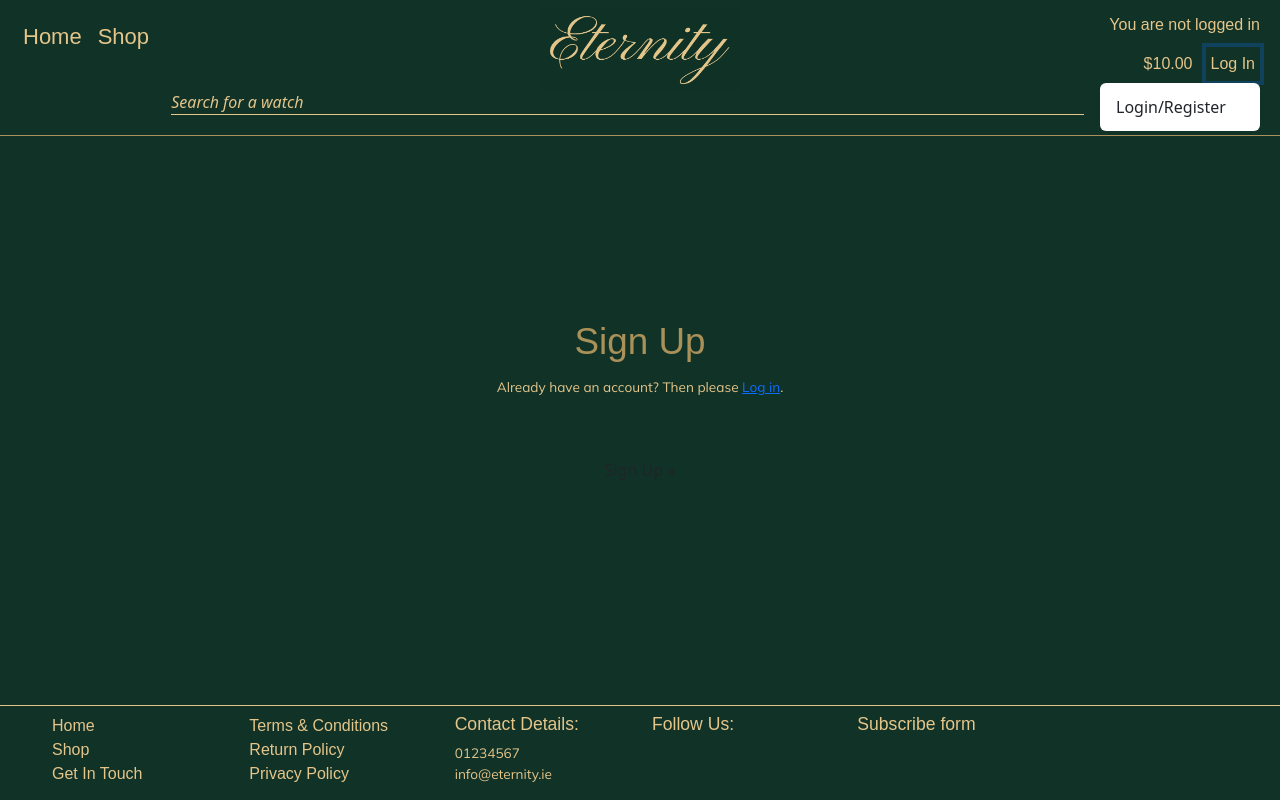
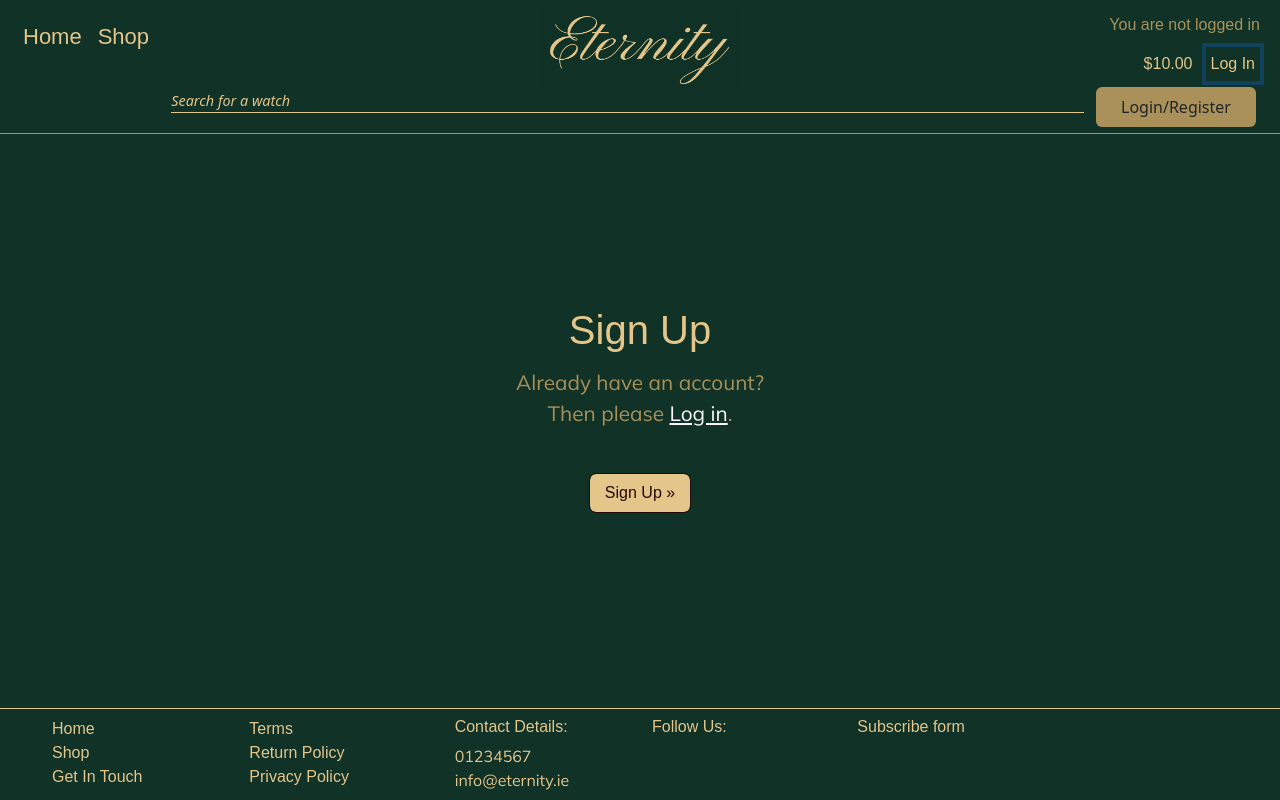
Before and after one commit to KatePaulauskas/watch-store, a Django app: template templates/account/signup.html in a window 1280 px wide, after a click on "Log In". Run offline with Django 3.2, Linux system fonts and the light colour scheme; the template is opened without the code that fills it: most values are stand-ins (such as "Sample title", 1, 10 or a date in 2020); some libraries are stand-ins or nearby versions; some web fonts are replaced.

Commit message:
style: match allauth templates to site theme, make them responsive

```diff
--- a/static/css/base.css
+++ b/static/css/base.css
@@ -18,7 +18,7 @@ h1 {
     font-weight: 400;
     font-style: normal;
     font-size: 160% !important;
-    color: #AA9159;
+    color: #E4C58A;
 }
 
 /* H2-4 styles */
@@ -30,7 +30,7 @@ h4
     font-weight: 400;
     font-style: normal;
     font-size: 150% !important;
-    color: #AA9159;
+    color: #E4C58A;
 }
 
 /* H5-6 styles */
@@ -41,7 +41,7 @@ h6
     font-weight: 400;
     font-style: normal;
     font-size: 180% !important;
-    color: #AA9159;
+    color: #E4C58A;
 
  }
 
@@ -53,7 +53,7 @@ p {
     font-style: normal;
     font-size: 120% !important;
     padding: 5px;
-    color: #E4C58A;
+    color: #AA9159;
 }
 
 /* Icons style */
@@ -105,12 +105,16 @@ header p {
     max-height: 100px;
 }
 
+p.icon-text {
+    color: #E4C58A;
+}
+
 /* Style search bar */
 .form-control {
     background: #113227;
 }
 
-.form-control :focus {
+.form-control:focus {
     color: #230903 !important;
 }
 
@@ -122,6 +126,24 @@ input::placeholder {
 
 input.form-control {
     border-bottom: 1px solid #E4C58A !important;
+}
+
+/* Style dropdown account menu */
+.dropdown-menu,
+.dropdown-item:hover,
+.dropdown-item:focus,
+.dropdown-item:active,
+.dropdown-item:visited {
+    background-color: #AA9159 !important;
+    color: #230903 !important;
+}
+
+.dropdown-item {
+    text-align: center;
+}
+
+.dropdown-item:hover {
+    text-decoration: underline;
 }
 
 /* Above fold style */
@@ -148,26 +170,148 @@ input.form-control {
          1px  1px 0 #230903;
 }
 
-/* Style the explore button */
-.btn-explore {
+/* Style the explore and account buttons */
+.btn-explore,
+.btn-account {
     background-color: #e4c58a !important;
     color: #230903 !important;
     width: 100px !important;
     min-height: 20px !important;
     font-family: "Cormorant Unicase", sans-serif !important;
     outline: 1px solid #230903 !important;
+    font-size: 100% !important;
 }
 
-.btn-explore:hover {
+.btn-reset {
+    width: 150px !important;
+    height: 40px !important;
+}
+.btn-explore:hover,
+.btn-account:hover {
     background-color: #230903 !important;
     color: #e4c58a !important;
     border: 1px solid #e4c58a !important;
 }
 
-.btn-explore:active {
+.btn-explore:active,
+.btn-account:active {
     border: 2px solid #aa9159 !important;
     background-color: #230903 !important;
     color: #e4c58a !important;
+}
+
+/* Style forms */
+
+label {
+    font-size: 110% !important;
+    color: #AA9159;
+}
+
+input,
+select,
+textarea {
+    font-size: 100% !important;
+    background-color: #113227 !important;
+    color: #E4C58A !important;
+    border-radius: 5px;
+    border-color: #E4C58A;
+    width: 200px;
+}
+
+/* Override background color in forms when autifilled in browser. Source: */
+input:-webkit-autofill,
+input:-webkit-autofill:hover,
+input:-webkit-autofill:focus,
+input:-webkit-autofill:active {
+    background-color: #113227 !important;
+    color: #E4C58A !important;
+    -webkit-box-shadow: 0 0 0 30px #113227 inset !important;
+    -webkit-text-fill-color: #E4C58A !important;
+    transition: background-color 5000s ease-in-out 0s;
+}
+
+input[type="checkbox"] {
+    width: 20px;
+}
+
+/* Checkbox styling. Source: Ben Nadel.com */
+#id_remember {
+    appearance: none;
+    -webkit-appearance: none;
+    -moz-appearance: none;
+    width: 15px;
+    height: 15px;
+    border: 1px solid #e4c58a;
+    background-color: #113227;
+    cursor: pointer;
+    position: relative;
+}
+
+/* Checked state styling with a tick mark */
+#id_remember:checked {
+    background-color: #e4c58a !important;
+    border-color: #230903;
+}
+
+/* Add a tick mark using ::after. Source: W3 Schools */
+#id_remember:checked::after {
+    content: '';
+    position: absolute;
+    top: 2px;
+    left: 4px;
+    width: 5px;
+    height: 7px;
+    border: solid #230903;
+    border-width: 0 2px 2px 0;
+    transform: rotate(45deg);
+}
+
+
+/* Style Sign Up form */
+.signup ul {
+    text-align: center;
+    margin-bottom: 0px;
+}
+
+.signup p {
+    margin-bottom: 16px;
+    padding: 5px;
+}
+
+.signup label {
+    width: 180px;
+}
+
+.signup input {
+    color: #230903;
+}
+
+/* Style Error List */
+.signup li {
+    list-style: inside;
+    color: #FBFAF8;
+    font-size: 90%;
+    text-align: center !important;
+}
+
+/* Style Links */
+.link,
+.link:hover,
+.link:focus,
+.link:active,
+.link:visited {
+    color: #fbfaf8ff;
+}
+
+.link:hover {
+    text-decoration: underline;
+}
+
+.password-reset {
+    background-color: #113227 !important;
+    width: 160px !important;
+    color: #FBFAF8 !important;
+    outline-color: #113227 !important;
 }
 
 /* Style footer */
@@ -179,8 +323,14 @@ footer {
     font-family: "Antic", sans-serif !important;
 }
 
+.footer-text {
+    color: #E4C58A;
+}
+
+.footer-menu,
+.footer-text,
 .footer-heading {
-    color: #E4C58A;
+font-size: 100% !important;
 }
 
 /* Media query: mobile phones (270px and up) */
@@ -188,7 +338,7 @@ footer {
 
     /* H1 style */
     h1 {
-        font-size: 230% !important;
+        font-size: 200% !important;
     }
 
     /* H2-4 styles */
@@ -208,7 +358,7 @@ footer {
 
     /* Paragraph style */
     p {
-        font-size: 85% !important;
+        font-size: 95% !important;
     }
 
     /* Header style */
@@ -254,7 +404,30 @@ footer {
 
 /* Media query: tablets and larger screens (576px and up) */
 @media screen and (min-width: 576px) {
+    /* H1 style */
+    h1 {
+        font-size: 230% !important;
+    }
+
+    /* H2-4 styles */
+    h2,
+    h3,
+    h4
+    {
+        font-size: 210% !important;
+    }
+
+    /* H5-6 styles */
+    h5,
+    h6
+    {
+        font-size: 130% !important;
+    }
+
     /* Paragraph style */
+    p {
+        font-size: 120% !important;
+    }
 
 
     /* Header style */
@@ -299,6 +472,21 @@ footer {
     .form-control {
         width: 250px !important;
     }
+
+    /* Style Forms */
+    label {
+        font-size: 100% !important;
+    }
+
+    input,
+    select,
+    textarea {
+        font-size: 90% !important;
+    }
+
+    input {
+        width: 230px;
+    }
 }
 
 /* Media query: larger devices (laptops & desktops, 768px and up) */
@@ -311,8 +499,30 @@ footer {
 
 /* Media query: larger devices (laptops & desktops, 992px and up) */
 @media screen and (min-width: 992px) {
+        /* H1 style */
+    h1 {
+        font-size: 250% !important;
+    }
+
+    /* H2-4 styles */
+    h2,
+    h3,
+    h4
+    {
+        font-size: 230% !important;
+    }
+
+    /* H5-6 styles */
+    h5,
+    h6
+    {
+        font-size: 140% !important;
+    }
+
     /* Paragraph style */
-
+    p {
+        font-size: 130% !important;
+    }
 
     /* Header style */
     header {
@@ -351,6 +561,12 @@ footer {
         margin-top: 30px;
         font-size: 140%;
     }
+
+    /* Style Forms */
+
+    input {
+        width: 250px;
+    }
 }
 
 /* Media query: larger screens (1400px and up) */
--- a/templates/account/login.html
+++ b/templates/account/login.html
@@ -27,7 +27,7 @@
                     {% endif %}
                     <button class="btn btn-account my-3" type="submit">{% trans "Log In" %}</button>
                 </form>
-                <a class="btn text-center password-reset link mb-5 mx-2" href="{% url 'account_reset_password' %}">{% trans "Forgot Password?" %}</a>
+                <a class="btn btn-account text-center password-reset link mb-5 mx-2" href="{% url 'account_reset_password' %}">{% trans "Forgot Password?" %}</a>
             </div>
         </div>
     </div>
--- a/templates/account/password_reset_done.html
+++ b/templates/account/password_reset_done.html
@@ -16,7 +16,11 @@
             {% include "account/snippets/already_logged_in.html" %}
             {% endif %}
         </div>
-        <p>{% blocktrans %}We have sent you an email. If you have not received it please check your spam folder. Otherwise contact us if you do not receive it in a few minutes.{% endblocktrans %}</p>
+        <p>{% blocktrans %}We have sent you an email.
+            <br>
+            If you have not received it please check your spam folder.
+            <br>
+            Otherwise contact us via email at: <a class="link" href="mailto:info@eternity.ie">info@eternity.ie</a> if you do not receive it in a few minutes.{% endblocktrans %}</p>
     </div>
 </div>
 {% endblock content %}
--- a/templates/account/password_set.html
+++ b/templates/account/password_set.html
@@ -5,6 +5,9 @@
 {% block head_title %}{% trans "Set Password" %}{% endblock head_title %}
 
 {% block content %}
+<div class="container mb-5">
+    <div class="row text-center">
+        <div class="col-lg-8 offset-lg-2 mt-5">
             <h1>{% trans "Set Password" %}</h1>
 
             <form method="POST" action="{% url 'account_set_password' %}" class="password_set">
@@ -12,4 +15,7 @@
                 {{ form.as_p }}
                 <input type="submit" name="action" value="{% trans 'Set Password' %}"/>
             </form>
+        </div>
+    </div>
+</div>
 {% endblock content %}
--- a/templates/account/signup.html
+++ b/templates/account/signup.html
@@ -7,29 +7,30 @@
 {% endblock %}
 
 {% block content %}
-    <div class="container mb-5">
-        <div class="row text-center">
-            <div class="col-lg-8 offset-lg-2 mt-5">
+    <div class="container col-12 col-md-8 offset-md-2 col-lg-6 offset-lg-3">
+        <div class="row text-center m-2">
+            <div class="col-12">
                 <h1>{% trans "Sign Up" %}</h1>
-                <p>
+                <p class="mb-0">
                     {% blocktrans %}
-                        Already have an account? Then please
-                        <a class="link" href="{{ login_url }}">Log in</a>.
+                        Already have an account?
+                        <br>
+                        Then please <a class="link" href="{{ login_url }}">Log in</a>.
                     {% endblocktrans %}
                 </p>
             </div>
         </div>
 
         <div class="row text-center">
-            <div class="col-lg-6 offset-lg-3 my-3">
-                <form class="signup" id="signup_form" method="post" action="{% url 'account_signup' %}">
+            <div class="my-3">
+                <form class="signup p-0" id="signup_form" method="post" action="{% url 'account_signup' %}">
                     {% csrf_token %}
                     {{ form.as_p }}
                     {% if redirect_field_value %}
                         <input type="hidden" name="{{ redirect_field_name }}" value="{{ redirect_field_value }}" />
                     {% endif %}
                     <div class="text-center">
-                        <button class="btn btn-accaunt my-3" type="submit">
+                        <button class="btn btn-account my-3" type="submit">
                             {% trans "Sign Up" %} &raquo;
                         </button>
                     </div>
--- a/templates/base.html
+++ b/templates/base.html
@@ -153,7 +153,7 @@
                         <!-- Account Dropdown -->
                         <li class="list-inline-item dropdown">
                             <a class="nav-link" href="#" id="user-options" data-bs-toggle="dropdown" aria-haspopup="true" aria-expanded="false">
-                                <div class="text-center">
+                                <div class="dropdown-options text-center">
                                     {% if request.user.is_authenticated %}
                                     <div><iconify-icon icon="mdi:account-arrow-down" width="20" height="20"></iconify-icon></div>
                                     <p class="my-0 icon-text">Account</p>
@@ -163,7 +163,7 @@
                                     {% endif %}
                                 </div>
                             </a>
-                            <div class="dropdown-menu border-0" aria-labelledby="user-options">
+                            <div class="dropdown-menu border-0 m-1 p-1" aria-labelledby="user-options">
                                 {% if request.user.is_authenticated %}
                                     {% if request.user.is_superuser %}
                                         <a href="#" class="dropdown-item">Manage Products</a>
@@ -214,7 +214,7 @@
         </main>
 
         <!-- Footer -->
-        <footer class="container-fluid p-2 px-lg-5 mx-0">
+        <footer class="container-fluid justify-content-between px-lg-5 mx-0 pt-2">
             <div class="row subscribe">
 
                 <!-- Subscribe Form -->
@@ -225,8 +225,8 @@
                 <!-- Contact Details -->
                 <div class="col-6 col-sm-3 col-lg-2 order-2 order-sm-3 order-lg-3 px-3 mb-2">
                     <h6 class="footer-heading">Contact Details:</h6>
-                        <p class="p-0 m-0">01234567</p>
-                        <p class="p-0 m-0">info@eternity.ie</p>
+                        <p class="footer-text p-0 m-0">01234567</p>
+                        <p class="footer-text p-0 m-0">info@eternity.ie</p>
                 </div>
 
                 <!-- Follow Us -->
@@ -270,7 +270,7 @@
                 <div class="col-6 col-sm-3 col-lg-2 order-5 order-sm-2 order-lg-2 mt-2 mt-sm-0 mt-md-0">
                     <ul class="navbar-nav footer-menu me-auto pl-3">
                         <li class="nav-item">
-                            <a class="nav-link py-0 footer-menu" href="#">Terms & Conditions</a>
+                            <a class="nav-link py-0 footer-menu" href="#">Terms</a>
                         </li>
                         <li class="nav-item">
                             <a class="nav-link py-0 footer-menu" href="#">Return Policy</a>
```
Also changed, not shown: templates/account/password_reset.html (+9 -7 lines), db.sqlite3. Lines whose indentation alone changed are shown as unchanged.
